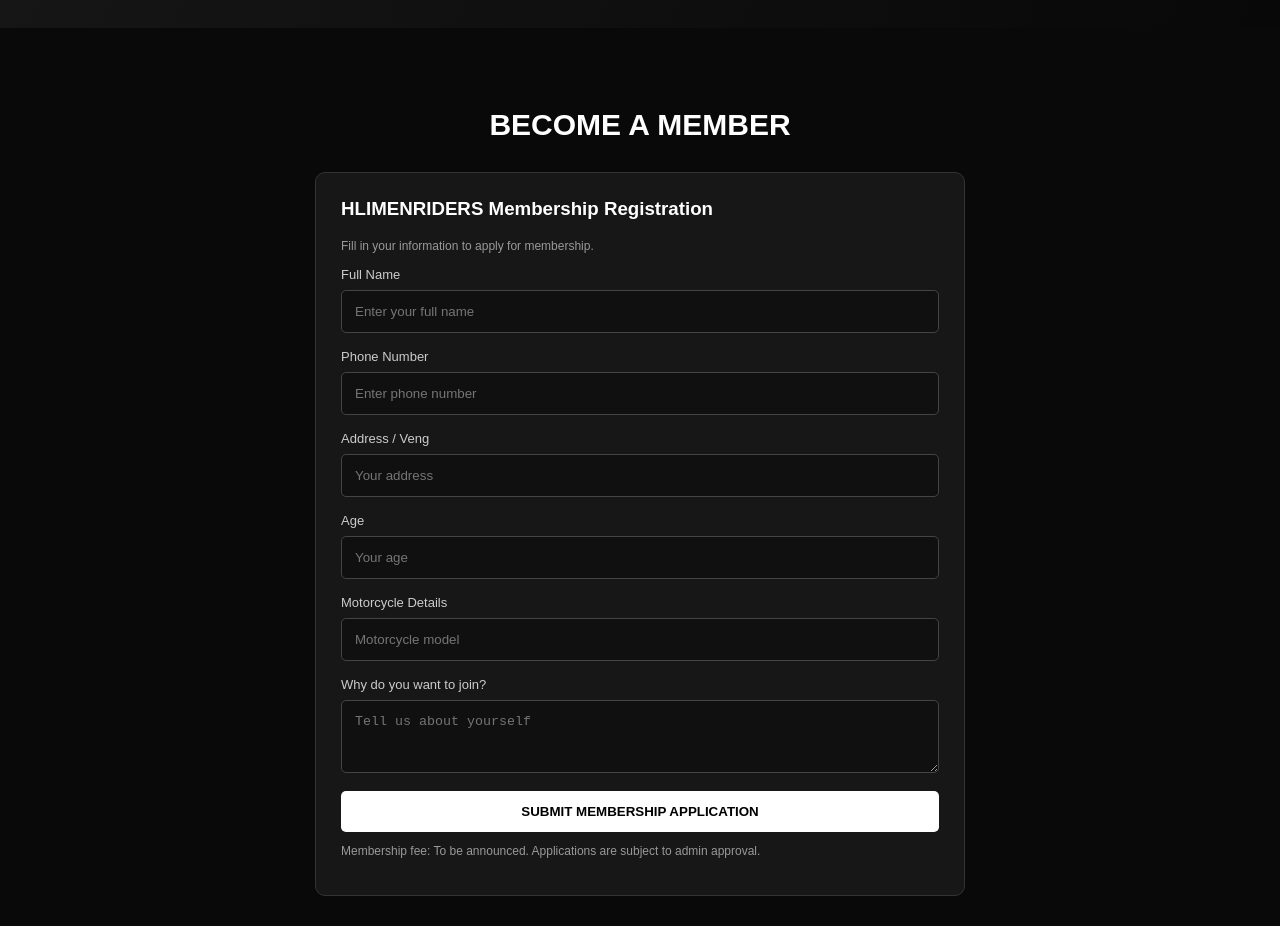
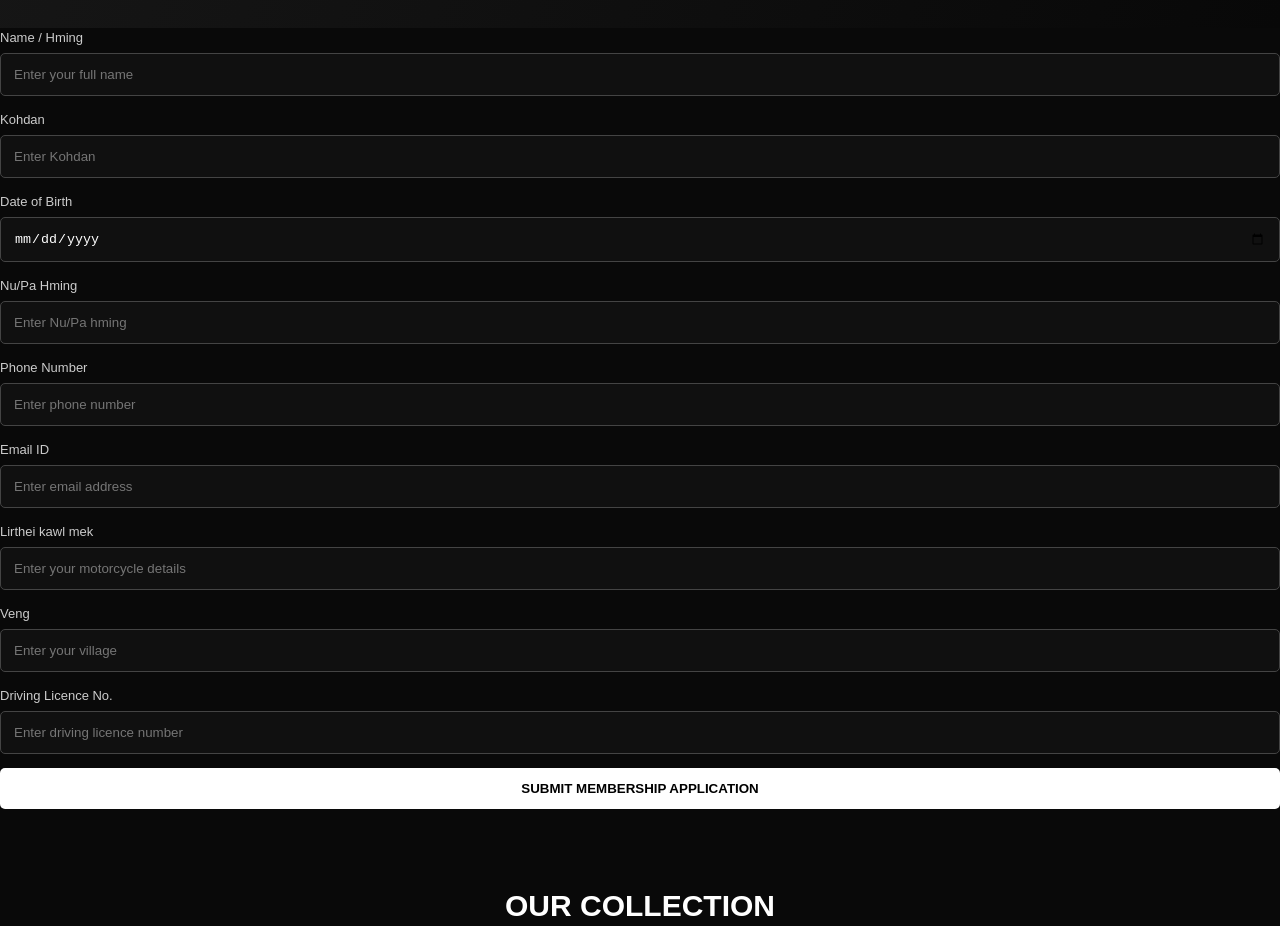
Before and after one commit to hlimenriders-sys/HLIMENRIDERS, a plain HTML site: page index.html in a window 1280 px wide. Shown: the part 440-1366 px from the top of the page. Drawn offline with Linux system fonts and the light colour scheme.

Commit message:
Update index.html

```diff
--- a/index.html
+++ b/index.html
@@ -52,29 +52,42 @@ footer{text-align:center;padding:35px;color:#888;border-top:1px solid #292929}
 <a class="btn" href="#shop">EXPLORE STORE</a>
 </div>
 
-<section id="membership">
-<h2 class="heading">BECOME A MEMBER</h2>
-<div class="panel">
-<h3>HLIMENRIDERS Membership Registration</h3>
-<p class="small">Fill in your information to apply for membership.</p>
+
 <form id="memberForm">
-<label>Full Name</label>
-<input required placeholder="Enter your full name">
+
+<label>Name / Hming</label>
+<input required type="text" placeholder="Enter your full name">
+
+<label>Kohdan</label>
+<input required type="text" placeholder="Enter Kohdan">
+
+<label>Date of Birth</label>
+<input required type="date">
+
+<label>Nu/Pa Hming</label>
+<input required type="text" placeholder="Enter Nu/Pa hming">
+
 <label>Phone Number</label>
 <input required type="tel" placeholder="Enter phone number">
-<label>Address / Veng</label>
-<input required placeholder="Your address">
-<label>Age</label>
-<input required type="number" min="18" placeholder="Your age">
-<label>Motorcycle Details</label>
-<input required placeholder="Motorcycle model">
-<label>Why do you want to join?</label>
-<textarea rows="3" placeholder="Tell us about yourself"></textarea>
-<button class="submit" type="submit">SUBMIT MEMBERSHIP APPLICATION</button>
+
+<label>Email ID</label>
+<input type="email" placeholder="Enter email address">
+
+<label>Lirthei kawl mek</label>
+<input required type="text" placeholder="Enter your motorcycle details">
+
+<label>Veng</label>
+<input required type="text" placeholder="Enter your village">
+
+<label>Driving Licence No.</label>
+<input required type="text" placeholder="Enter driving licence number">
+
+<button class="submit" type="submit">
+SUBMIT MEMBERSHIP APPLICATION
+</button>
+
 </form>
-<p class="small">Membership fee: To be announced. Applications are subject to admin approval.</p>
-</div>
-</section>
+
 
 <section id="shop">
 <h2 class="heading">OUR COLLECTION</h2>
```
